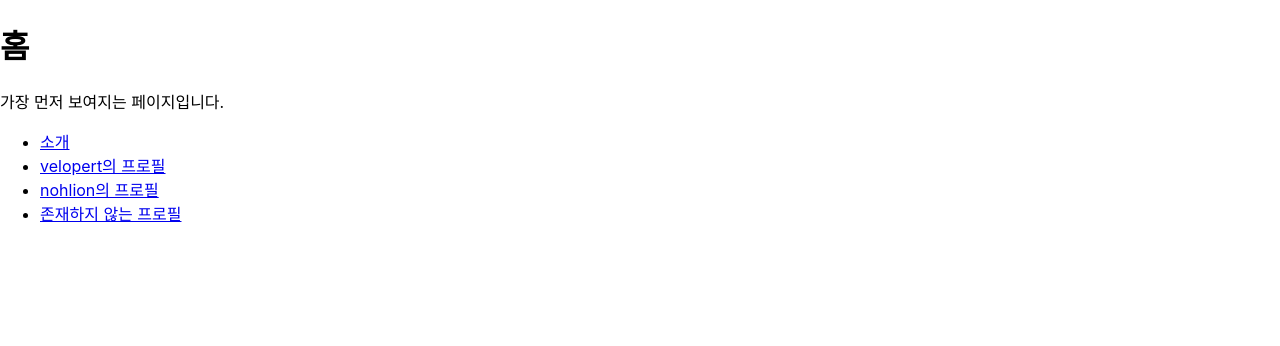
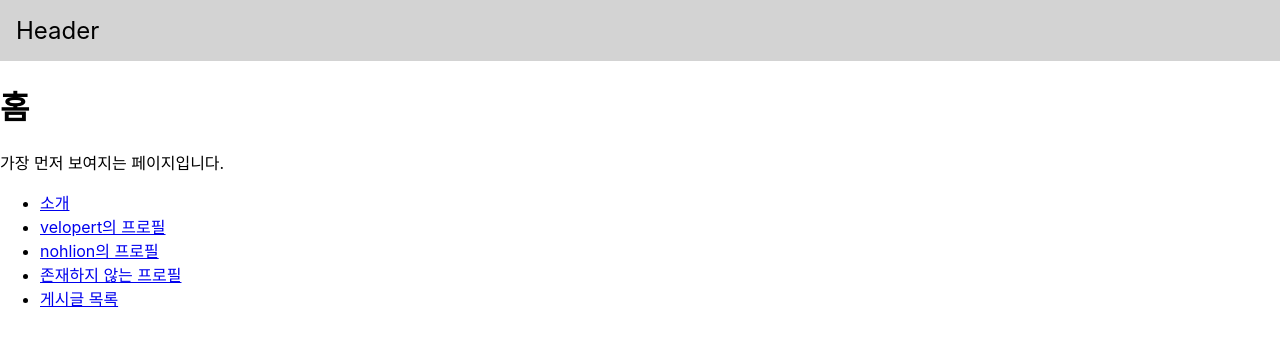
Before and after one commit to jh1109/router-tutorial, a React (Create React App) app: page / in a window 1280 px wide. Shown: the top 346 px of the page. Built offline with nearby package versions, Linux system fonts and the light colour scheme.

Commit message:
[learn] 13.5 중첩된 라우트

```diff
--- a/src/App.js
+++ b/src/App.js
@@ -1,14 +1,22 @@
 import { Route, Routes } from "react-router-dom";
 import About from "./pages/About";
+import Article from "./pages/Article";
+import Articles from "./pages/Articles";
 import Home from "./pages/Home";
 import Profile from "./pages/Profile";
+import Layout from "./Layout";
 
 function App() {
   return (
     <Routes>
-      <Route path="/" element={<Home />} />
-      <Route path="/about" element={<About />} />
-      <Route path="/profiles/:username" element={<Profile />} />
+      <Route element={<Layout />}>
+        <Route index element={<Home />} />
+        <Route path="/about" element={<About />} />
+        <Route path="/profiles/:username" element={<Profile />} />
+      </Route>
+      <Route path="/articles" element=<Articles />>
+        <Route path=":id" element=<Article /> />
+      </Route>
     </Routes>
   );
 }
--- /dev/null
+++ b/src/Layout.js
@@ -0,0 +1,16 @@
+import { Outlet } from "react-router-dom";
+
+const Layout = () => {
+  return (
+    <div>
+      <header style={{ background: "lightgray", padding: 16, fontSize: 24 }}>
+        Header
+      </header>
+      <main>
+        <Outlet />
+      </main>
+    </div>
+  );
+};
+
+export default Layout;
--- /dev/null
+++ b/src/pages/Article.js
@@ -0,0 +1,12 @@
+import { useParams } from "react-router-dom";
+
+const Article = () => {
+  const { id } = useParams();
+  return (
+    <div>
+      <h2>게시글 {id}</h2>
+    </div>
+  );
+};
+
+export default Article;
--- /dev/null
+++ b/src/pages/Articles.js
@@ -0,0 +1,23 @@
+import { Link, Outlet } from "react-router-dom";
+
+const Articles = () => {
+  return (
+    <div>
+      <Outlet />
+      {/* Outlet함수는 자식 route 요소를 렌더링 할 때 보여진다. */}
+      <ul>
+        <li>
+          <Link to="/articles/1">게시글 1</Link>
+        </li>
+        <li>
+          <Link to="/articles/2">게시글 2</Link>
+        </li>
+        <li>
+          <Link to="/articles/3">게시글 3</Link>
+        </li>
+      </ul>
+    </div>
+  );
+};
+
+export default Articles;
--- a/src/pages/Home.js
+++ b/src/pages/Home.js
@@ -19,6 +19,9 @@
         <li>
           <Link to="/profiles/void">존재하지 않는 프로필</Link>
         </li>
+        <li>
+          <Link to="/articles">게시글 목록</Link>
+        </li>
       </ul>
     </div>
   );
```
